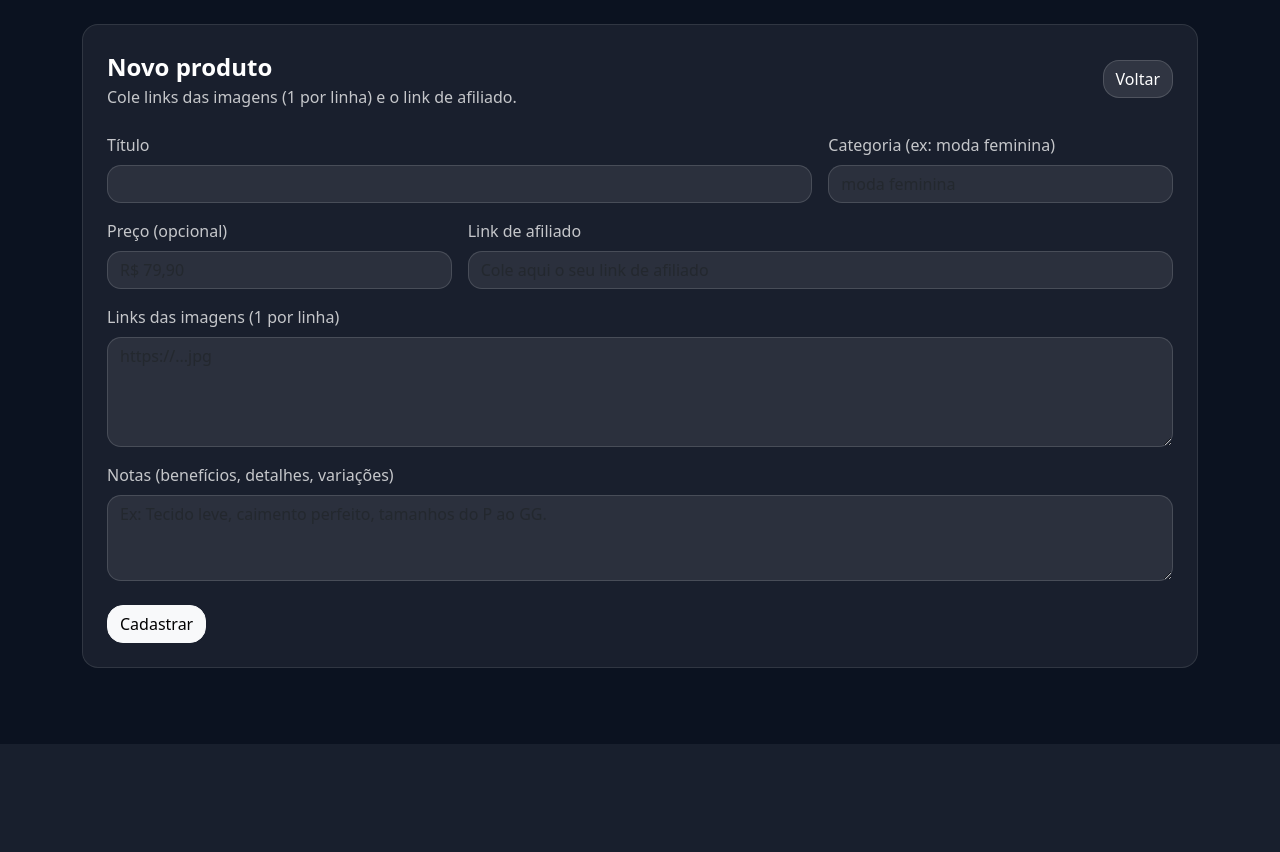
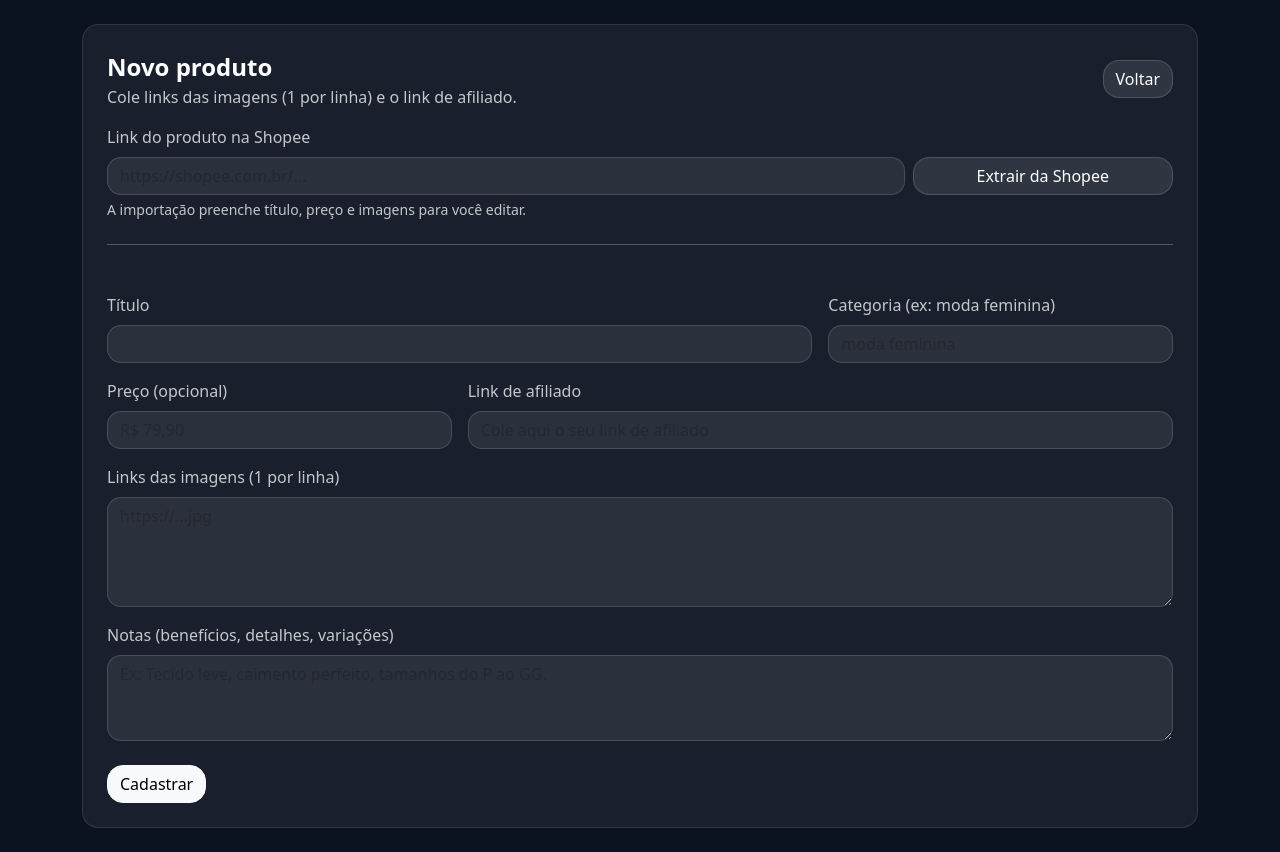
Before and after one commit to saron123jds/shopee-affiliate-content-studio, a Flask app: page /products/new in a window 1280 px wide. Shown: the part 56-908 px from the top of the page. Before the commit the page ends 800 px from the top, so only its background shows below. Run offline with Flask 3, Linux system fonts and the light colour scheme.

Commit message:
Add Shopee product import

```diff
--- a/app.py
+++ b/app.py
@@ -257,6 +257,75 @@ def download_images(urls: List[str], folder: str) -> List[str]:
             continue
     return saved
 
+def format_price(value) -> str:
+    if value is None:
+        return ""
+    try:
+        amount = float(value)
+    except (TypeError, ValueError):
+        return ""
+    if amount <= 0:
+        return ""
+    if amount >= 100000:
+        amount = amount / 100000
+    elif amount >= 100:
+        amount = amount / 100
+    formatted = f"{amount:,.2f}".replace(",", "X").replace(".", ",").replace("X", ".")
+    return f"R$ {formatted}"
+
+def find_dict_with_keys(data, required_keys: List[str]):
+    if isinstance(data, dict):
+        if all(key in data for key in required_keys):
+            return data
+        for value in data.values():
+            found = find_dict_with_keys(value, required_keys)
+            if found:
+                return found
+    elif isinstance(data, list):
+        for value in data:
+            found = find_dict_with_keys(value, required_keys)
+            if found:
+                return found
+    return None
+
+def extract_shopee_product(url: str) -> Tuple[str, str, List[str]]:
+    headers = {
+        "user-agent": "Mozilla/5.0 (Windows NT 10.0; Win64; x64) AppleWebKit/537.36 (KHTML, like Gecko) Chrome/120.0.0.0 Safari/537.36",
+        "accept-language": "pt-BR,pt;q=0.9,en;q=0.8",
+    }
+    resp = requests.get(url, headers=headers, timeout=20)
+    resp.raise_for_status()
+    html = resp.text
+    match = re.search(r'__NEXT_DATA__"\s*type="application/json"\s*>(\{.*?\})</script>', html, re.DOTALL)
+    if not match:
+        raise ValueError("Não foi possível localizar os dados do produto.")
+    try:
+        data = json.loads(match.group(1))
+    except json.JSONDecodeError as exc:
+        raise ValueError("Não foi possível ler os dados do produto.") from exc
+
+    item = find_dict_with_keys(data, ["name", "images"])
+    if not item:
+        raise ValueError("Não foi possível encontrar imagens do produto.")
+
+    title = (item.get("name") or item.get("title") or "").strip()
+    if not title:
+        raise ValueError("Não foi possível identificar o título do produto.")
+
+    images_raw = item.get("images") or []
+    image_urls = []
+    for img in images_raw:
+        if not img:
+            continue
+        if isinstance(img, str) and img.startswith("http"):
+            image_urls.append(img)
+        else:
+            image_urls.append(f"https://down-br.img.susercontent.com/file/{img}")
+
+    price = format_price(
+        item.get("price") or item.get("price_min") or item.get("price_min_before_discount")
+    )
+    return title, price, image_urls
 
 # -----------------------------
 # Routes
@@ -308,6 +377,29 @@ def product_new():
         flash("Produto cadastrado ✅", "success")
         return redirect(url_for("products"))
     return render_template("product_form.html", p=None)
+
+@app.route("/products/from_shopee", methods=["POST"])
+def product_from_shopee():
+    url = (request.form.get("shopee_url") or "").strip()
+    if not url:
+        flash("Informe o link do produto da Shopee.", "warning")
+        return redirect(url_for("product_new"))
+    try:
+        title, price, image_urls = extract_shopee_product(url)
+    except Exception as exc:
+        flash(f"Não foi possível importar o produto: {exc}", "danger")
+        return redirect(url_for("product_new"))
+
+    p = Product(
+        title=title,
+        price=price,
+        affiliate_link="",
+        image_urls="\n".join(image_urls),
+    )
+    db.session.add(p)
+    db.session.commit()
+    flash("Produto importado da Shopee ✅", "success")
+    return redirect(url_for("product_edit", pid=p.id))
 
 @app.route("/products/<int:pid>/edit", methods=["GET","POST"])
 def product_edit(pid):
--- a/templates/product_form.html
+++ b/templates/product_form.html
@@ -8,6 +8,22 @@
     </div>
     <a class="btn btn-soft rounded-4" href="{{ url_for('products') }}">Voltar</a>
   </div>
+
+  {% if not p %}
+  <form class="mt-3" method="post" action="{{ url_for('product_from_shopee') }}">
+    <div class="row g-2 align-items-end">
+      <div class="col-lg-9">
+        <label class="form-label text-soft">Link do produto na Shopee</label>
+        <input class="form-control" name="shopee_url" placeholder="https://shopee.com.br/...">
+      </div>
+      <div class="col-lg-3">
+        <button class="btn btn-soft w-100 rounded-4" type="submit">Extrair da Shopee</button>
+      </div>
+    </div>
+    <div class="form-text text-soft">A importação preenche título, preço e imagens para você editar.</div>
+  </form>
+  <hr class="my-4">
+  {% endif %}
 
   <form class="mt-4" method="post">
     <div class="row g-3">
```
Also changed, not shown: README.md.
